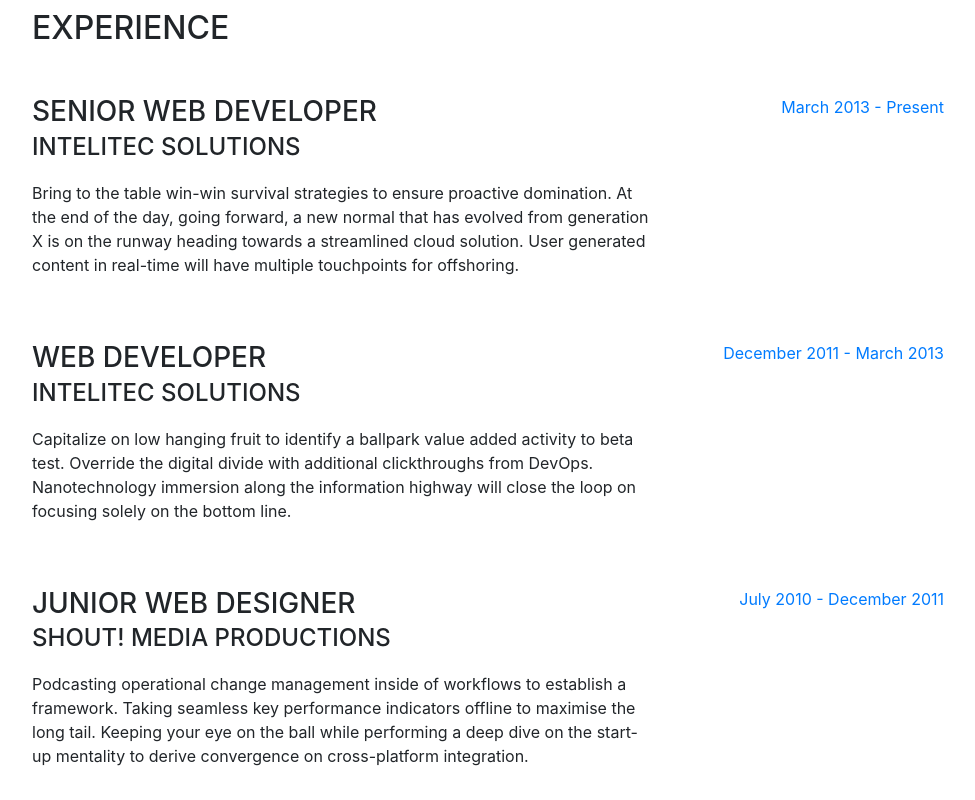
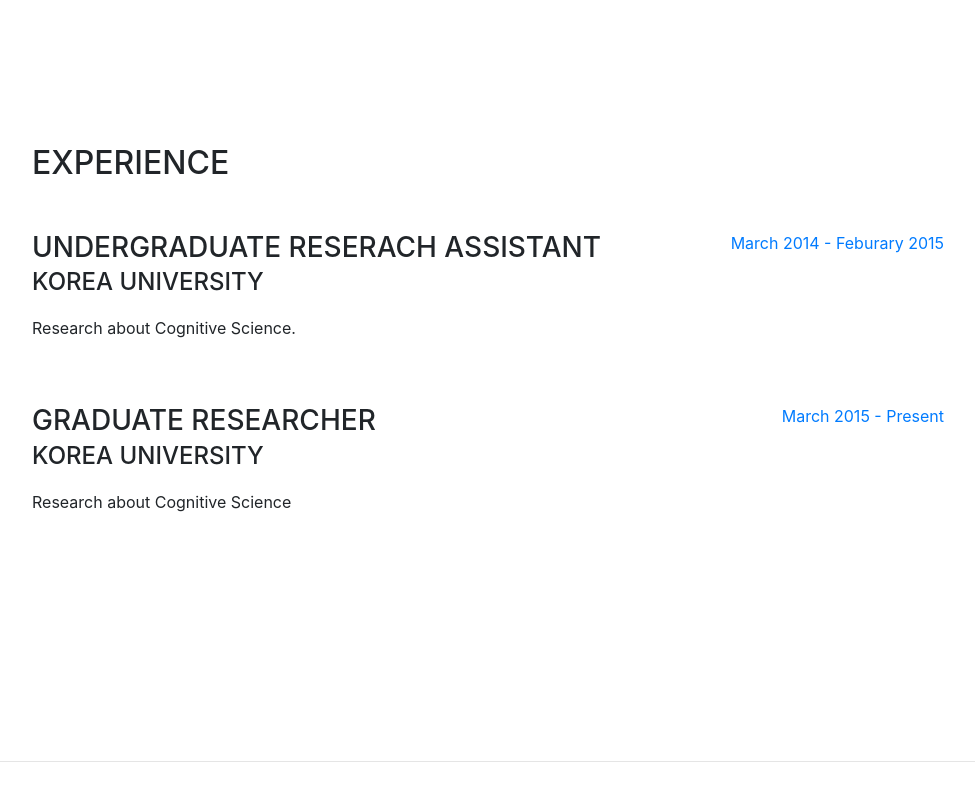
Before and after one commit to BY1994/BY1994.github.io, a website with bundled scripts: page index.html in a window 1280 px wide. Shown: the part 840-1640 px from the top of the page, without its empty margins (288-1263 px from the left). Built offline with nearby package versions, Linux system fonts and the light colour scheme; a web font is replaced by a local one.

Commit message:
experience changed

```diff
--- a/index.html
+++ b/index.html
@@ -96,27 +96,25 @@
 
           <div class="resume-item d-flex flex-column flex-md-row mb-5">
             <div class="resume-content mr-auto">
-              <h3 class="mb-0">Senior Web Developer</h3>
-              <div class="subheading mb-3">Intelitec Solutions</div>
-              <p>Bring to the table win-win survival strategies to ensure proactive domination. At the end of the day, going forward, a new normal that has evolved from generation X is on the runway heading towards a streamlined cloud solution. User generated content in real-time will have multiple touchpoints for offshoring.</p>
-            </div>
+              <h3 class="mb-0">Undergraduate Reserach Assistant</h3>
+              <div class="subheading mb-3">Korea University</div>
+              <p>Research about Cognitive Science.            </div>
             <div class="resume-date text-md-right">
-              <span class="text-primary">March 2013 - Present</span>
+              <span class="text-primary">March 2014 - Feburary 2015</span>
             </div>
           </div>
 
           <div class="resume-item d-flex flex-column flex-md-row mb-5">
             <div class="resume-content mr-auto">
-              <h3 class="mb-0">Web Developer</h3>
-              <div class="subheading mb-3">Intelitec Solutions</div>
-              <p>Capitalize on low hanging fruit to identify a ballpark value added activity to beta test. Override the digital divide with additional clickthroughs from DevOps. Nanotechnology immersion along the information highway will close the loop on focusing solely on the bottom line.</p>
-            </div>
+              <h3 class="mb-0">Graduate Researcher</h3>
+              <div class="subheading mb-3">Korea University</div>
+              <p>Research about Cognitive Science </p>            </div>
             <div class="resume-date text-md-right">
-              <span class="text-primary">December 2011 - March 2013</span>
+              <span class="text-primary">March 2015 - Present </span>
             </div>
           </div>
 
-          <div class="resume-item d-flex flex-column flex-md-row mb-5">
+          <!--<div class="resume-item d-flex flex-column flex-md-row mb-5">
             <div class="resume-content mr-auto">
               <h3 class="mb-0">Junior Web Designer</h3>
               <div class="subheading mb-3">Shout! Media Productions</div>
@@ -136,7 +134,7 @@
             <div class="resume-date text-md-right">
               <span class="text-primary">September 2008 - June 2010</span>
             </div>
-          </div>
+          </div>-->
 
         </div>
 
@@ -224,8 +222,8 @@
           <ul class="fa-ul mb-0">
             <li>
               <i class="fa-li fa fa-check"></i>
-              Mobile-First, Responsive Design</li>
-            <li>
+              Pseudocode-First, Algorithm Design</li>
+            <!--<li>
               <i class="fa-li fa fa-check"></i>
               Cross Browser Testing &amp; Debugging</li>
             <li>
@@ -233,7 +231,7 @@
               Cross Functional Teams</li>
             <li>
               <i class="fa-li fa fa-check"></i>
-              Agile Development &amp; Scrum</li>
+              Agile Development &amp; Scrum</li>-->
           </ul>
         </div>
       </section>
@@ -243,8 +241,8 @@
       <section class="resume-section p-3 p-lg-5 d-flex flex-column" id="interests">
         <div class="my-auto">
           <h2 class="mb-5">Interests</h2>
-          <p>Apart from being a web developer, I enjoy most of my time being outdoors. In the winter, I am an avid skier and novice ice climber. During the warmer months here in Colorado, I enjoy mountain biking, free climbing, and kayaking.</p>
-          <p class="mb-0">When forced indoors, I follow a number of sci-fi and fantasy genre movies and television shows, I am an aspiring chef, and I spend a large amount of my free time exploring the latest technology advancements in the front-end web development world.</p>
+          <p>Bigdata Mining </p>
+          <p class="mb-0"></p>
         </div>
       </section>
 
```
